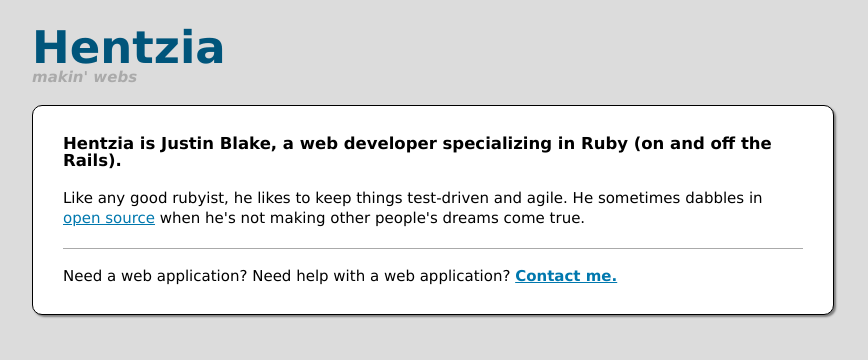
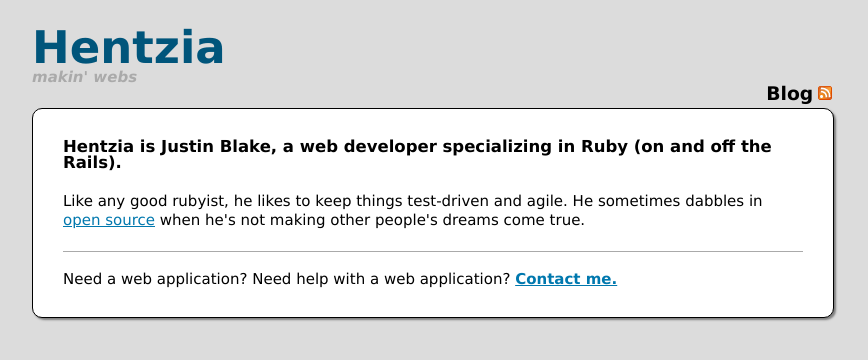
Before and after one commit to blaix/blaix.github.com, a Jekyll site: the page built from index.html, in a window 1280 px wide. Shown: the top 360 px of the page, without its empty margins (18-886 px from the left). Built offline with Jekyll 4.4.1, drawn with Linux system fonts in a browser that asks for light colours; some web fonts are replaced; comment, search, counter and statistics services are not loaded.

Commit message:
Add link to Blog as nav

```diff
--- a/_layouts/main.html
+++ b/_layouts/main.html
@@ -8,6 +8,7 @@
     <meta charset='utf-8'>
     <link href='/stylesheets/reset.css' rel='stylesheet' type='text/css'>
     <link href='/stylesheets/main.css' rel='stylesheet' type='text/css'>
+    <link href="http://feeds.feedburner.com/hentzia" rel="alternate" title="RSS" type="application/rss+xml">
     <title>{{ page.title }}</title>
     <script type="text/javascript">
       var _gaq = _gaq || [];
@@ -25,6 +26,10 @@
       <h1><a href="/">Hentzia</a></h1>
       <h2>makin' webs</h2>
     </hgroup>
+    <nav>
+      <a id="nav-blog" href="/blog">Blog</a>
+      <a id="nav-feed" href="http://feeds.feedburner.com/hentzia"><img src="/images/icons/feed-icon-14x14.png" alt="Feed Icon" title="Subscribe to the RSS Feed"></a>
+    </nav>
     <section>
       {{ content }}
     </section>
--- a/stylesheets/main.css
+++ b/stylesheets/main.css
@@ -36,7 +36,7 @@
 body > section {
   width: 740px;
   background-color: white;
-  margin: 20px 0;
+  margin: 0;
   padding: 10px 30px;
   border: solid 1px black;
   -webkit-border-radius: 10px;
@@ -49,6 +49,19 @@
     color: black;
     margin: 20px 0;
     font-size: 110%; }
+
+nav {
+  width: 800px;
+  text-align: right;
+  padding-bottom: 4px;
+}
+
+nav a {
+  text-decoration: none;
+  font-weight: bold;
+  font-size: 125%;
+  color: #000;
+}
 
 /* Articles --------------------------------------------------------------- */
 article hgroup h1 {
```
Also changed, not shown: images/icons/feed-icon-14x14.png (added), images/icons/feed-icon-28x28.png (added).
